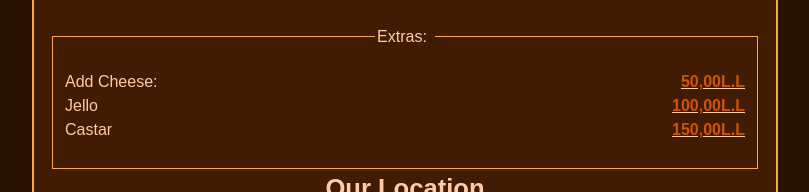
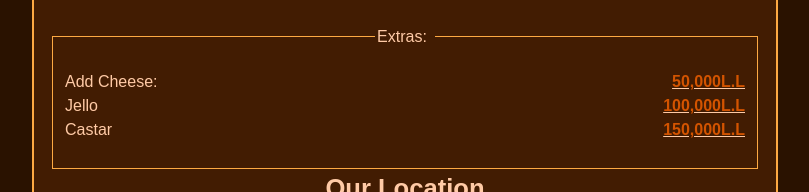
Before and after one commit to payamaya/sandwish, a React (Vite) app: page / in a window 1280 px wide. Shown: the part 1095-1287 px from the top of the page, without its empty margins (235-1044 px from the left). Built offline with nearby package versions, Linux system fonts and the light colour scheme.

Commit message:
updating the price

```diff
--- a/src/Menu.tsx
+++ b/src/Menu.tsx
@@ -166,13 +166,13 @@ const Menu = () => {
         <legend className='legend'>Extras:</legend>
         <ul className='extra-ul'>
           <li className='extra-list'>
-            Add Cheese: <span className='extra-span'>50,00L.L</span>
+            Add Cheese: <span className='extra-span'>50,000L.L</span>
           </li>
           <li className='extra-list'>
-            Jello <span className='extra-span'>100,00L.L</span>
+            Jello <span className='extra-span'>100,000L.L</span>
           </li>
           <li className='extra-list'>
-            Castar <span className='extra-span'>150,00L.L</span>
+            Castar <span className='extra-span'>150,000L.L</span>
           </li>
         </ul>
       </fieldset>
```
